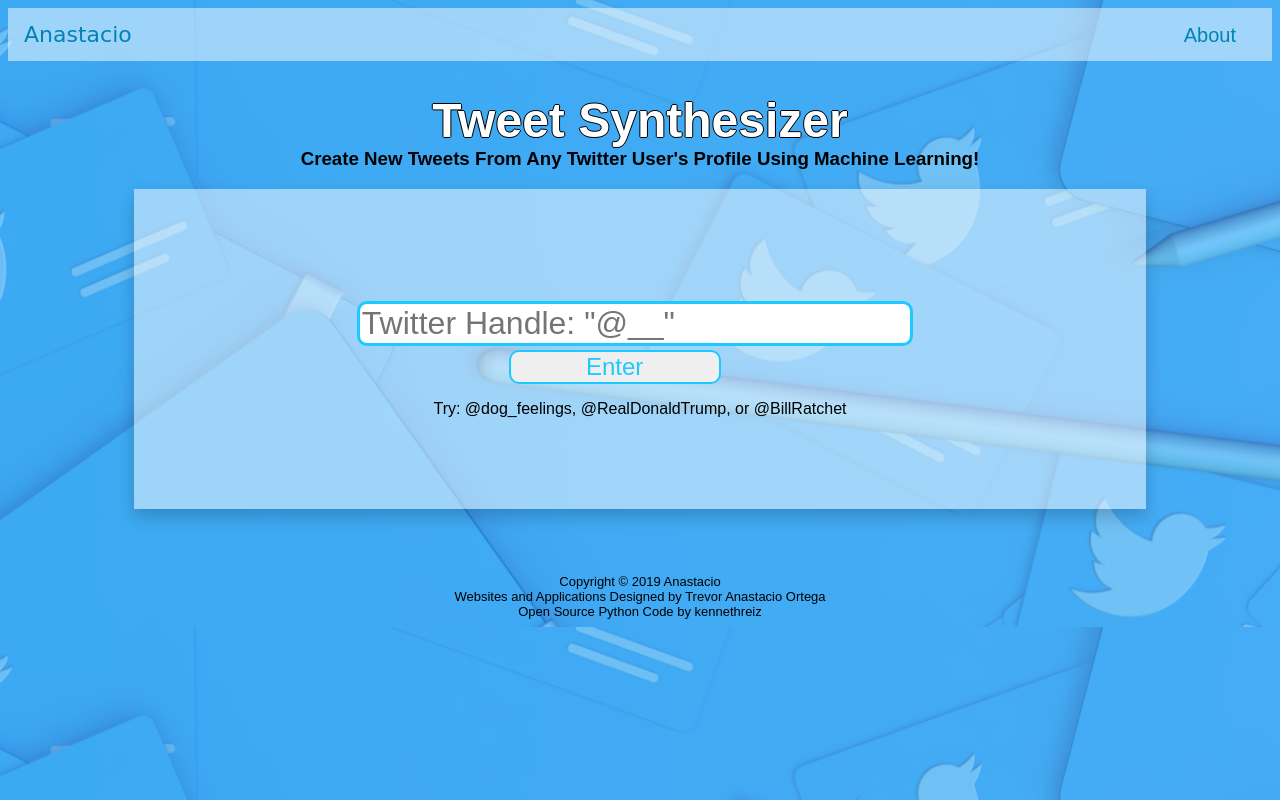
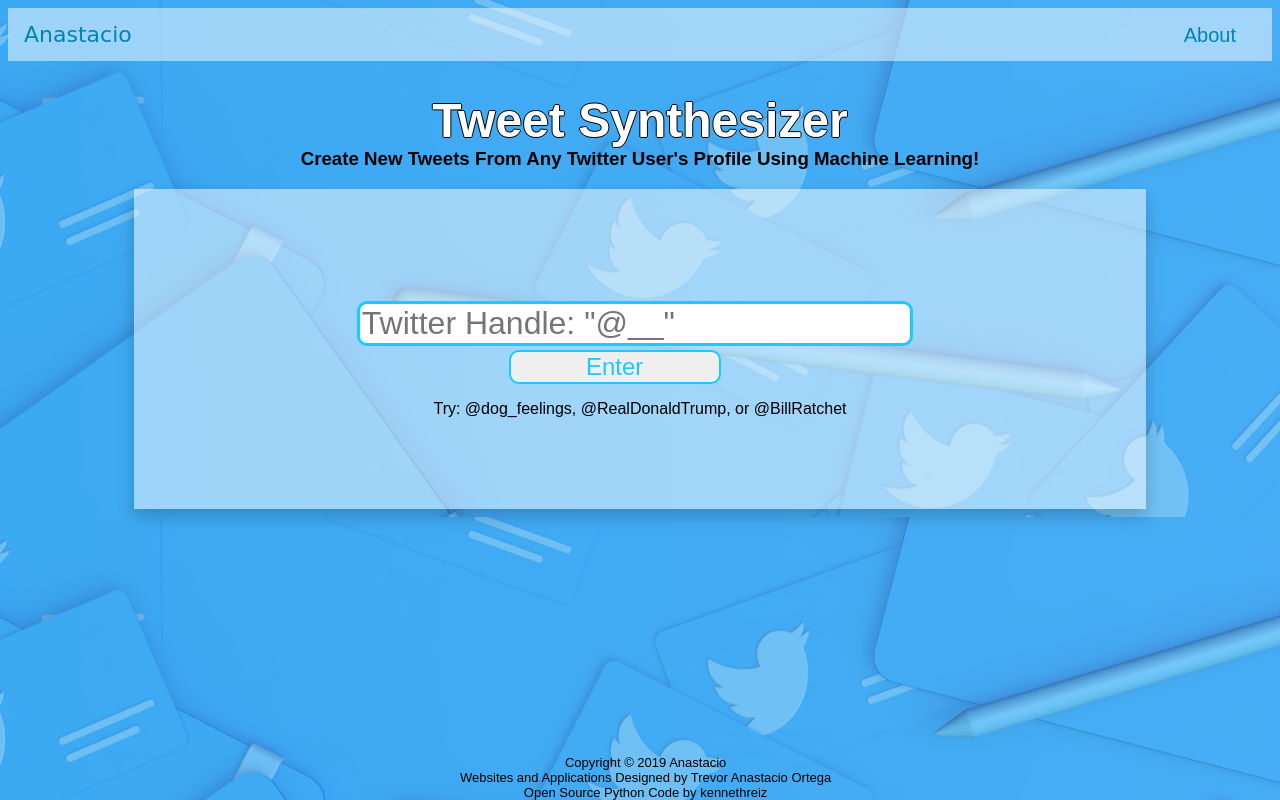
Before and after one commit to TrevORtega/Tweet-Synthesizer, a Django app: page / in a window 1280 px wide. Run offline with Django 3.2, Linux system fonts and the light colour scheme.

Commit message:
Moving footer to bottom

```diff
--- a/static/markov/css/StyleTS.css
+++ b/static/markov/css/StyleTS.css
@@ -206,11 +206,13 @@
 }
 
 footer{
-    margin-top: 5em;
     text-align: center;
     font-size: small;
-    position: relative;
+    position: absolute;
     color: black;
+    bottom: 0;
+    left: 50%;
+    margin-left: -180px;
 }
 
 @media only screen and (max-width: 600px){
```
